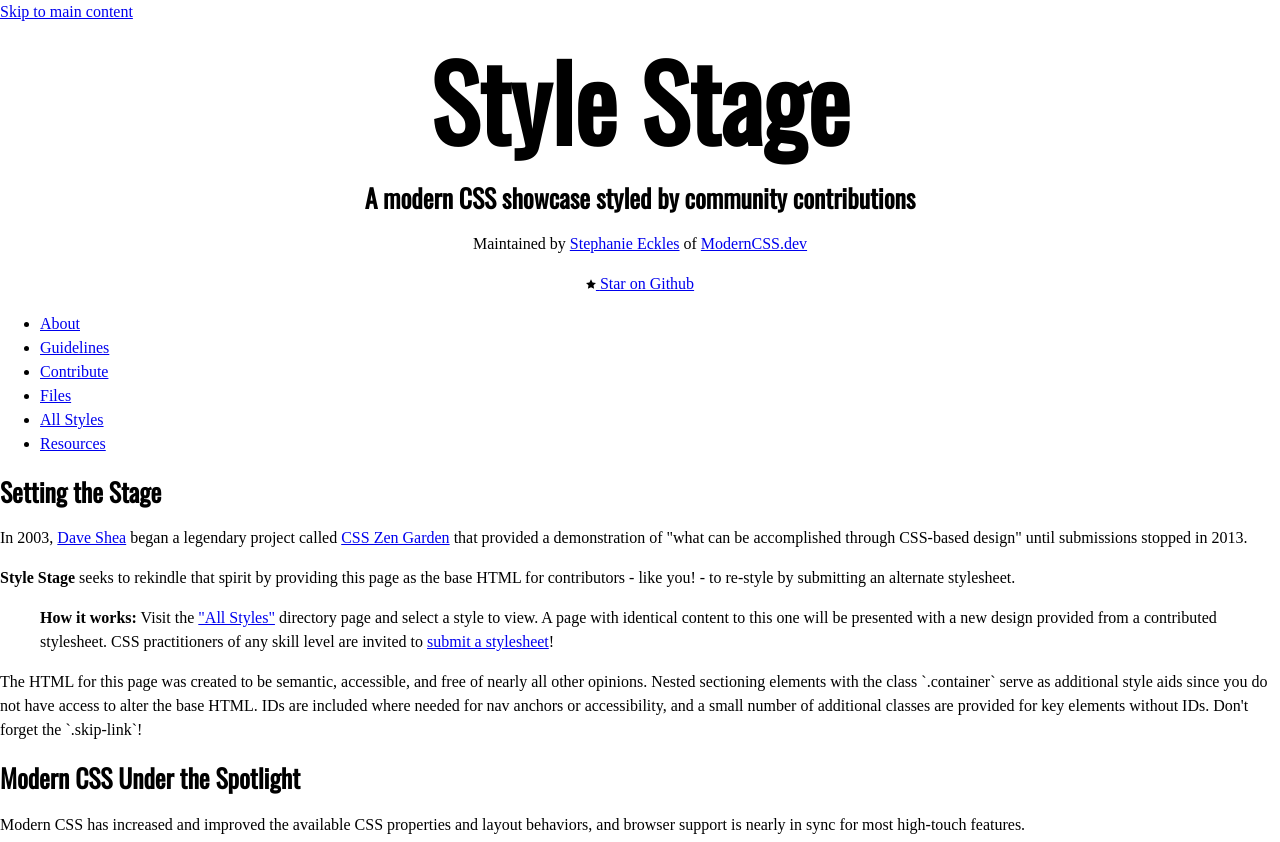
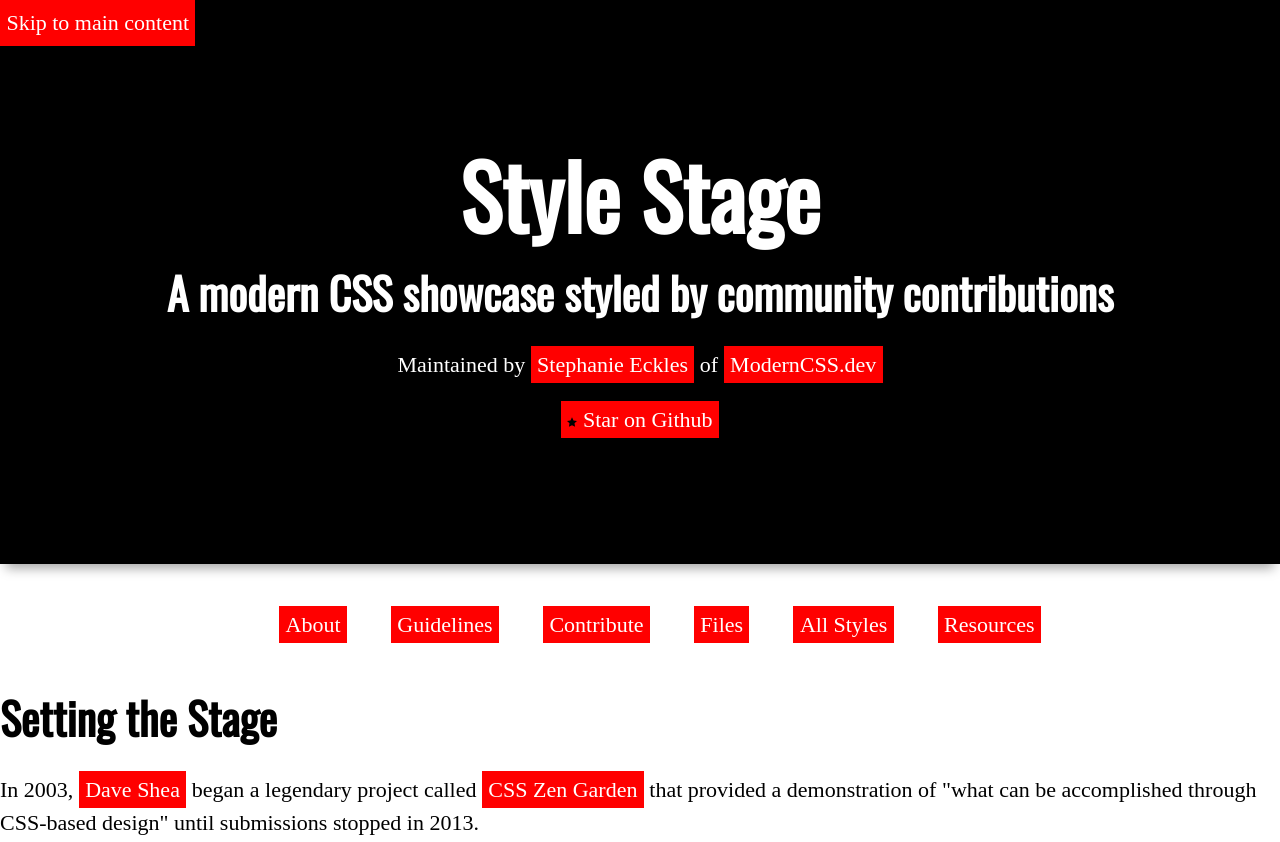
Before and after one commit to Eracom-ID481/style-stage-simonpinkas, a plain HTML site: page index.html in a window 1280 px wide. Shown: the top 842 px of the page. Drawn offline with nearby package versions, Linux system fonts and the light colour scheme; a web font is replaced by a local one.

Commit message:
Link style + header

```diff
--- a/index.html
+++ b/index.html
@@ -9,6 +9,8 @@
 
         <!-- Ajoutez vos Google Fonts ici, avant l'importation de votre fichier "style.css" -->
         <link href="https://fonts.googleapis.com/css?family=Oswald" rel="stylesheet"/>
+        <link href="https://fonts.googleapis.com/css?family=Source+Serif+Pro" rel="stylesheet"/>
+
 
         <link href="style.css" rel="stylesheet"/>
     </head>
--- a/style.css
+++ b/style.css
@@ -59,6 +59,15 @@ select {
 
 /* Fin du CSS Reset */
 
+html {
+  font-size: 16px;
+}
+
+body {
+  font-family: "Source Serif Pro", "Times New Roman", Times, serif;
+  font-size: 1rem;
+}
+
 h1,
 h2,
 h3,
@@ -68,22 +77,60 @@ h5 {
 }
 
 h1 {
-  font-size: 8vw;
+  font-size: 4rem;
 }
 
 h2 {
-  font-size: 2vw;
+  font-size: 2rem;
 }
 
 h3 {
-  font-size: 1vw;
+  font-size: 1.75rem;
 }
-header .container {
+
+a {
+  background: red;
+  color: white;
+  padding: 0.5vw;
+  text-decoration: none;
+}
+
+header {
+  align-items: center;
+  background-color: black;
+  color: white;
   display: flex;
-  align-items: center;
   flex-direction: column;
+  min-height: 40vh;
+  padding: 10vw;
+  text-align: center;
+
+  -webkit-box-shadow: 0px 10px 11px -6px rgba(0, 0, 0, 0.36);
+  -moz-box-shadow: 0px 10px 11px -6px rgba(0, 0, 0, 0.36);
+  box-shadow: 0px 10px 11px -6px rgba(0, 0, 0, 0.36);
+}
+
+nav ul {
+  display: flex;
+  flex-wrap: wrap;
+  justify-content: center;
+  list-style: none;
+}
+
+nav ul li {
+  margin: 1rem;
 }
 
 .container a svg {
   width: 10px;
 }
+
+.skip-link {
+  position: absolute;
+}
+
+@media only screen and (min-width: 768px) {
+  html {
+    font-size: 22px;
+  }
+}
```
Lines whose indentation alone changed are shown as unchanged.
